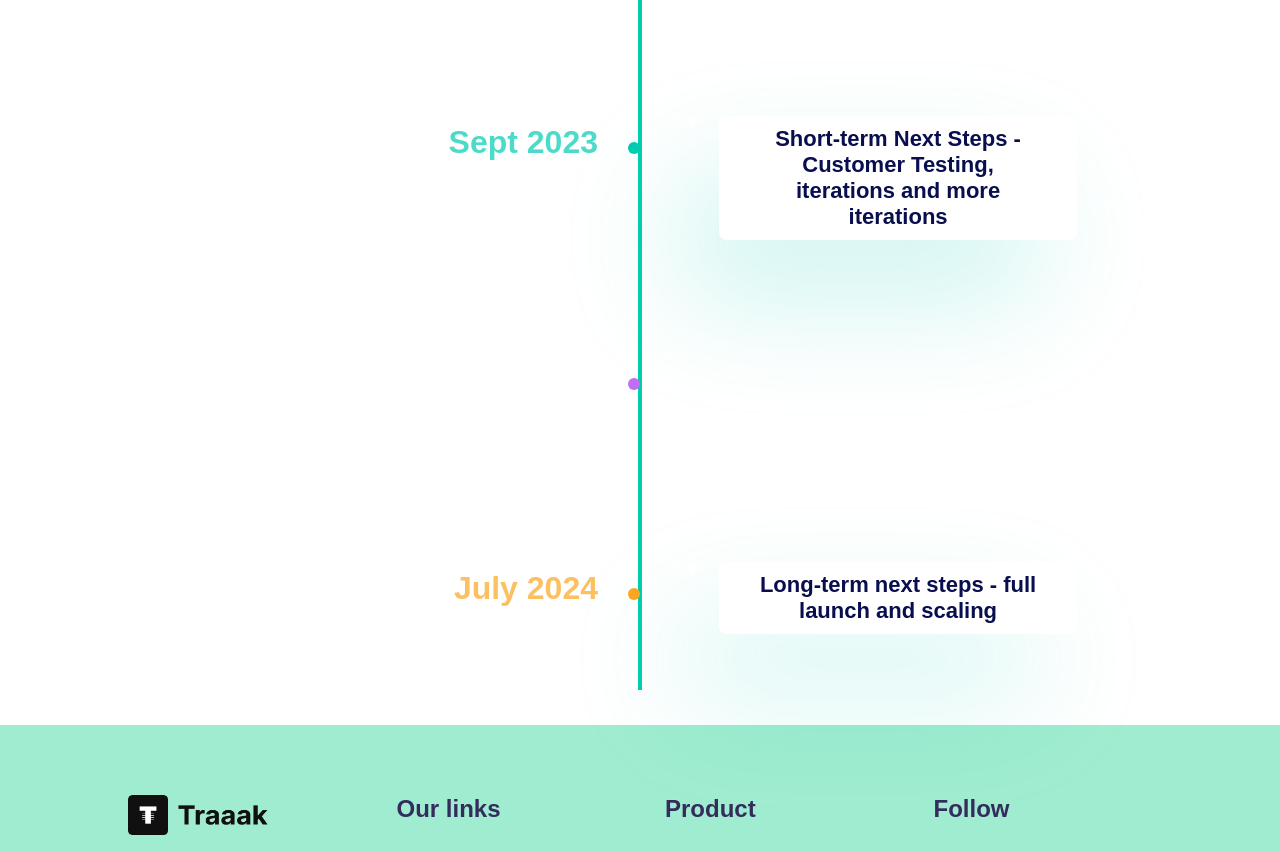
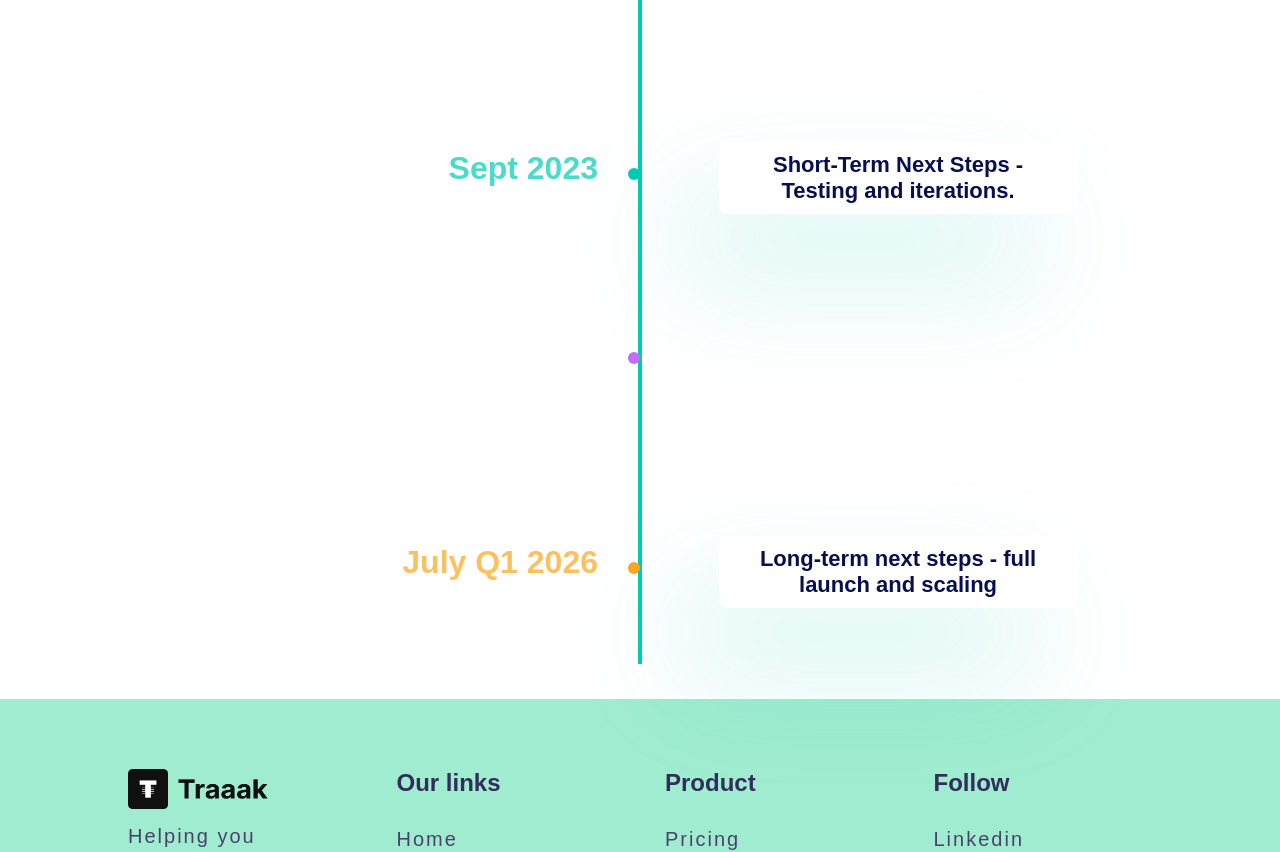
Before and after one commit to junaidp/taasklanding, a React (Create React App) app: page /about in a window 1280 px wide. Shown: the part 2220-3072 px from the top of the page. Built offline with nearby package versions, Linux system fonts and the light colour scheme; a web font is replaced by a local one.

Commit message:
timeline changes

```diff
--- a/package.json
+++ b/package.json
@@ -2,10 +2,6 @@
   "name": "my-app",
   "version": "0.1.0",
   "private": true,
-  "engines": {
-    "node": "18.15.0",
-    "npm": "9.5.0"
-  },
   "dependencies": {
     "@emailjs/browser": "^3.11.0",
     "@emotion/react": "^11.11.1",
--- a/src/components/AboutComponents/TimeLine.jsx
+++ b/src/components/AboutComponents/TimeLine.jsx
@@ -40,7 +40,7 @@ const TimeLine = () => {
             iconClassName="icon2"
           >
             <div className="timelineWrapper">
-              <h1>Minimum Viable Product (MVP) produced</h1>
+              <h1>/ Prototype Minimum Viable Product (MVP) produced</h1>
             </div>
           </VerticalTimelineElement>
           <VerticalTimelineElement
@@ -52,12 +52,12 @@ const TimeLine = () => {
             iconClassName="icon3"
           >
             <div className="timelineWrapper">
-              <h1>Short-term Next Steps - Customer Testing, iterations and more iterations</h1>
+              <h1>Short-Term Next Steps - Testing and iterations.</h1>
             </div>
           </VerticalTimelineElement>
           <VerticalTimelineElement
             className="vertical-timeline-element--work"
-            date="February 2024"
+            date="Q3 2025"
             // iconStyle={{ background: "rgb(33, 150, 243)", color: "#fff" }}
             position="left"
             dateClassName="date1"
@@ -69,7 +69,7 @@ const TimeLine = () => {
           </VerticalTimelineElement>
           <VerticalTimelineElement
             className="vertical-timeline-element--work"
-            date="July 2024"
+            date="July Q1 2026"
             // iconStyle={{ background: "rgb(33, 150, 243)", color: "#fff" }}
             position="right"
             dateClassName="date2"
```
Also changed, not shown: 1 other file (tests, documents, lock files or other folders).
